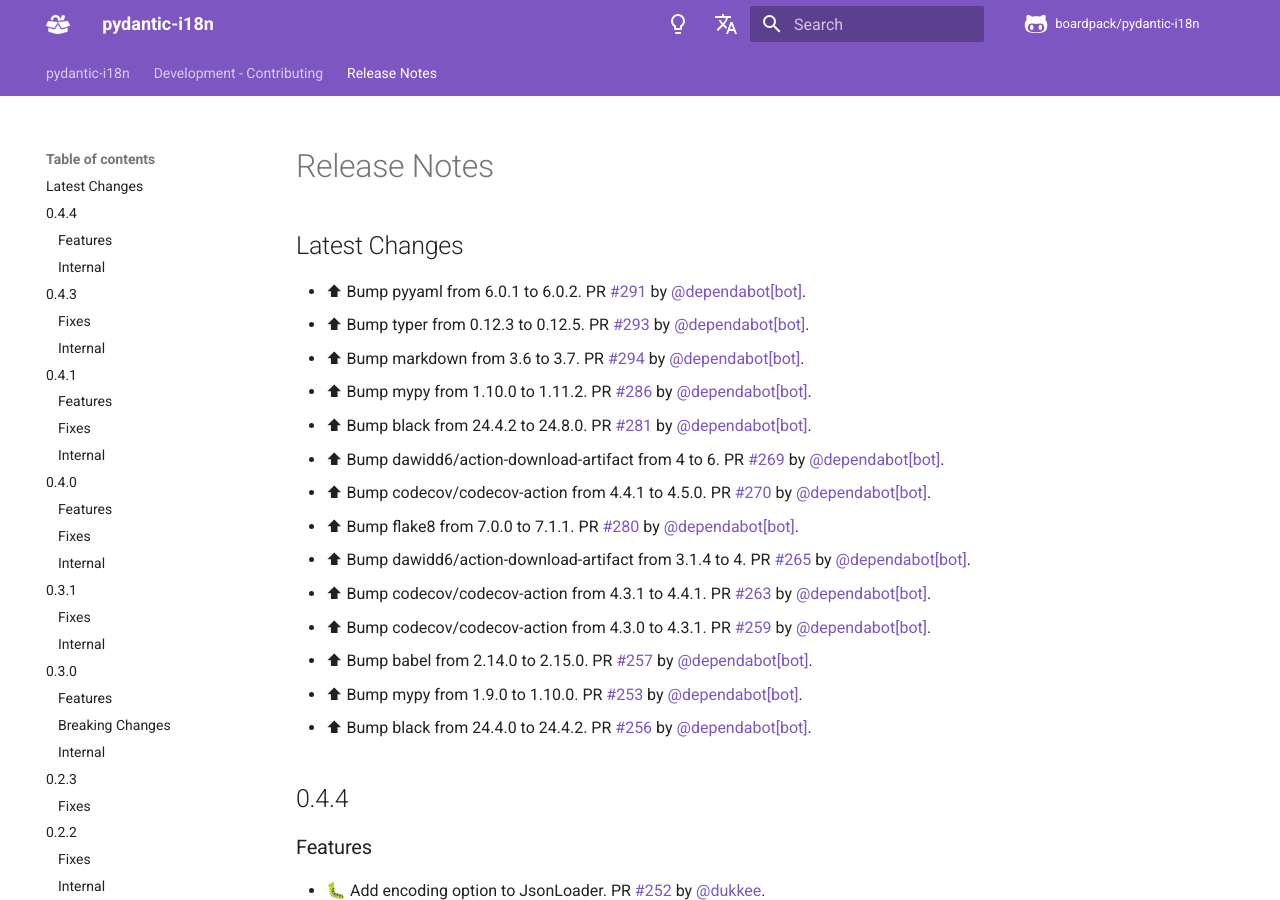
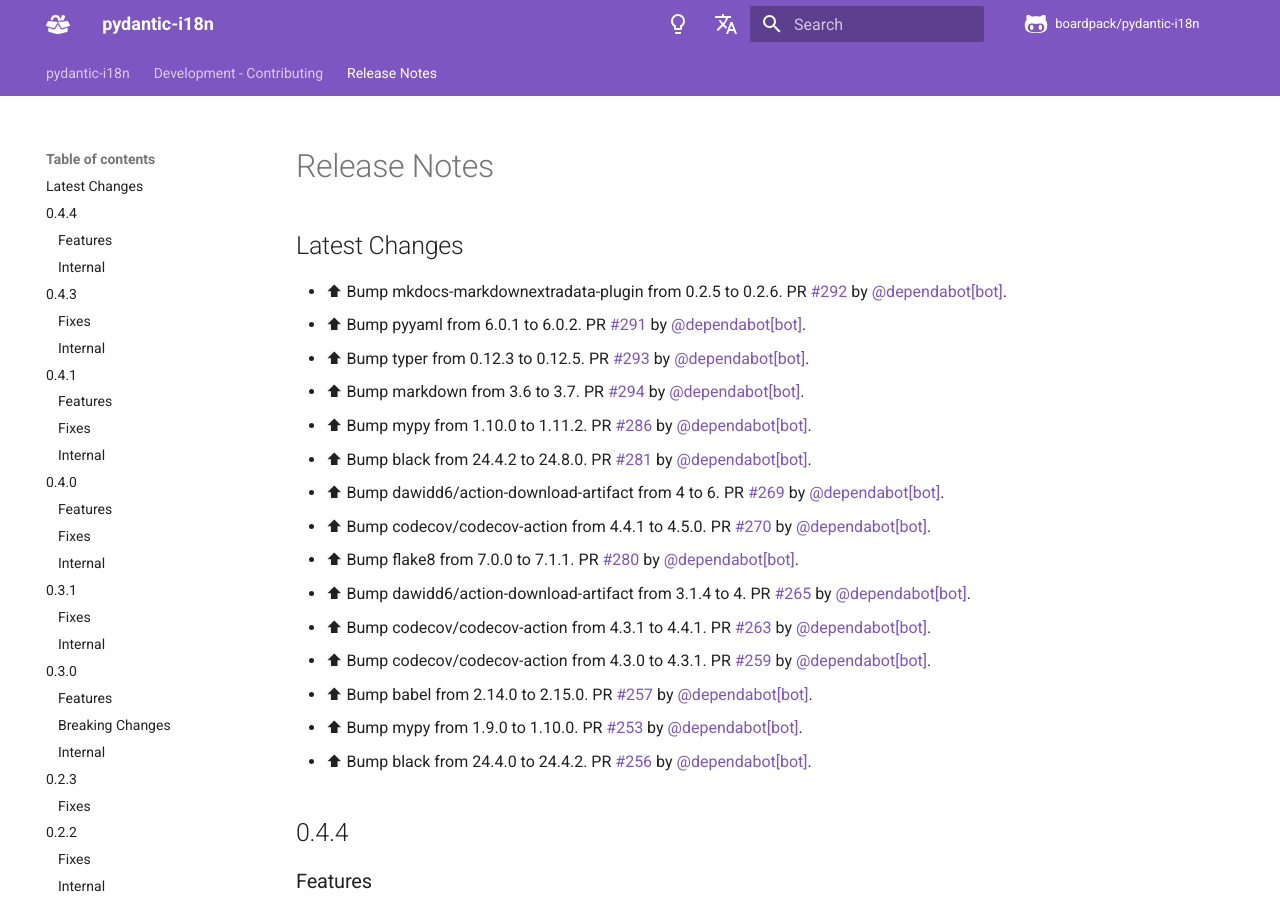
Before and after one commit to boardpack/pydantic-i18n, an MkDocs documentation site: the page built from docs/en/docs/release-notes.md, in a window 1280 px wide and 900 px high. Built offline with MkDocs 1.6.1 and Material for MkDocs 9.7.7, drawn with Linux system fonts in a browser that asks for light colours; comment, search, counter and statistics services are not loaded.

Commit message:
📝 Update release notes

```diff
--- a/docs/en/docs/release-notes.md
+++ b/docs/en/docs/release-notes.md
@@ -2,6 +2,7 @@
 
 ## Latest Changes
 
+* ⬆ Bump mkdocs-markdownextradata-plugin from 0.2.5 to 0.2.6. PR [#292](https://github.com/boardpack/pydantic-i18n/pull/292) by [@dependabot[bot]](https://github.com/apps/dependabot).
 * ⬆ Bump pyyaml from 6.0.1 to 6.0.2. PR [#291](https://github.com/boardpack/pydantic-i18n/pull/291) by [@dependabot[bot]](https://github.com/apps/dependabot).
 * ⬆ Bump typer from 0.12.3 to 0.12.5. PR [#293](https://github.com/boardpack/pydantic-i18n/pull/293) by [@dependabot[bot]](https://github.com/apps/dependabot).
 * ⬆ Bump markdown from 3.6 to 3.7. PR [#294](https://github.com/boardpack/pydantic-i18n/pull/294) by [@dependabot[bot]](https://github.com/apps/dependabot).
```
